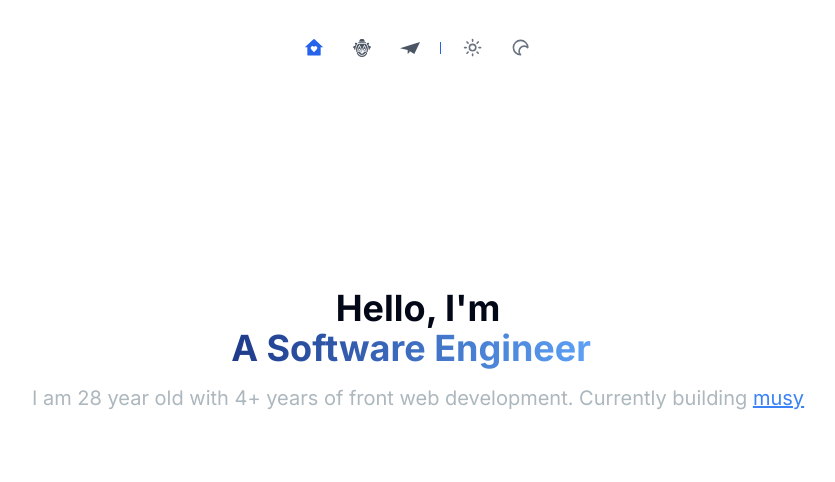
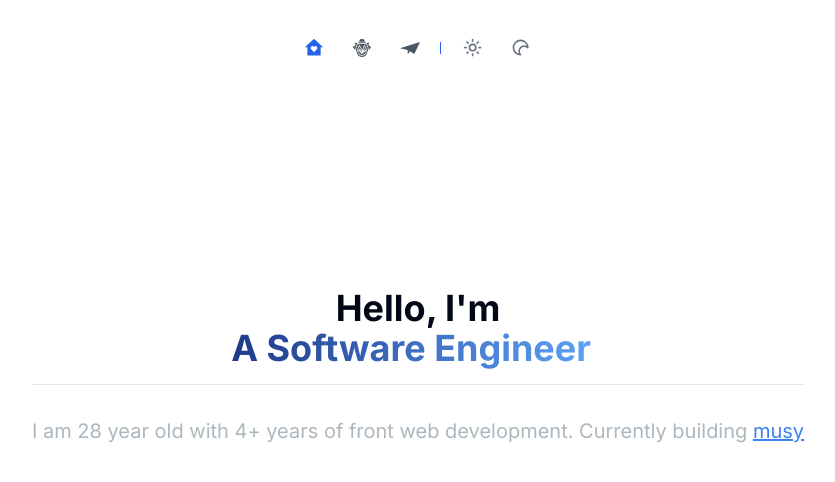
Before and after one commit to ImMiguelP/Portfolio, a Next.js app: page / in a window 1280 px wide. Shown: the top 482 px of the page, without its empty margins (222-1057 px from the left). Built offline with nearby package versions, Linux system fonts and the light colour scheme.

Commit message:
style: add spacing

```diff
--- a/src/components/HeroSection.tsx
+++ b/src/components/HeroSection.tsx
@@ -2,6 +2,7 @@
 import Link from "next/link";
 import React, { use } from "react";
 import { TypeAnimation } from "react-type-animation";
+import { Separator } from "./ui/separator";
 
 const HeroSection = () => {
   return (
@@ -26,6 +27,7 @@ const HeroSection = () => {
           />
         </span>
       </h1>
+      <Separator className="my-4" />
       <p className="text-[#ADB7BE] text-base sm:text-lg mb-6 lg:text-xl text-center py-4">
         I am 28 year old with 4+ years of front web development. Currently
         building {""}
```
